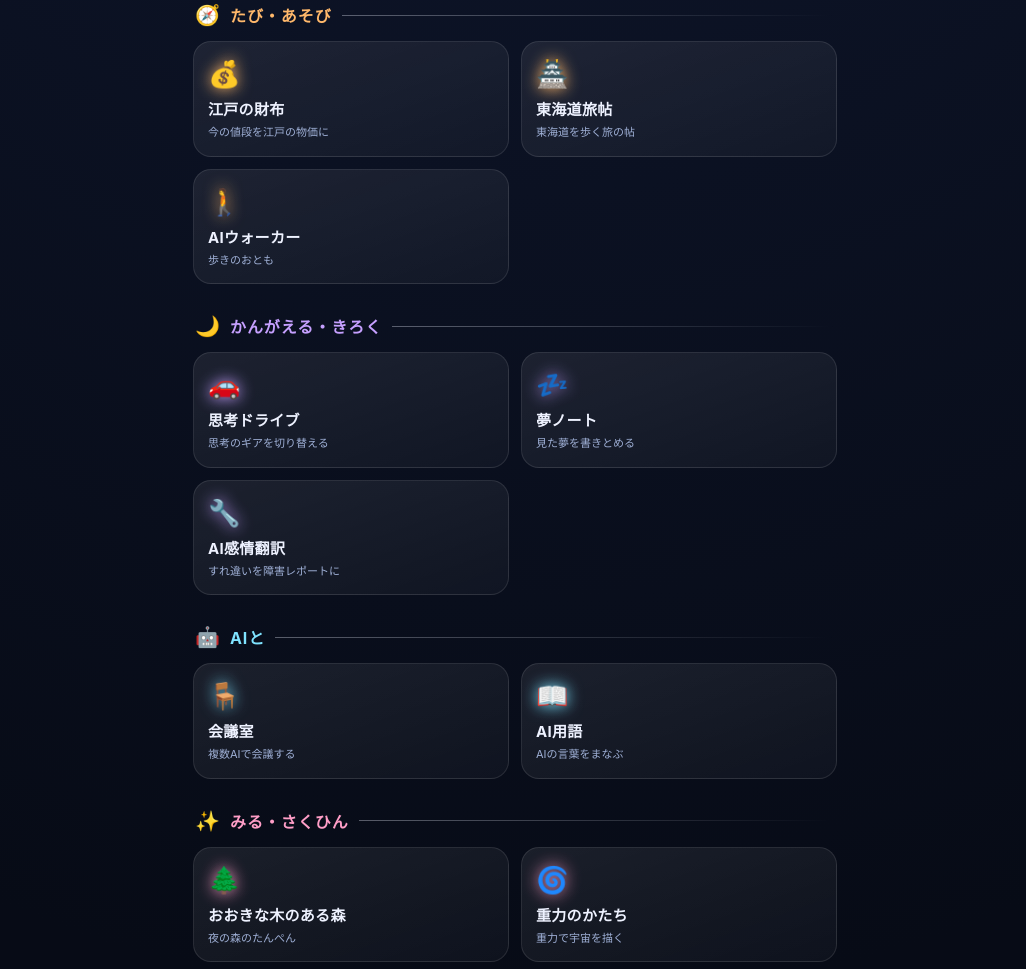
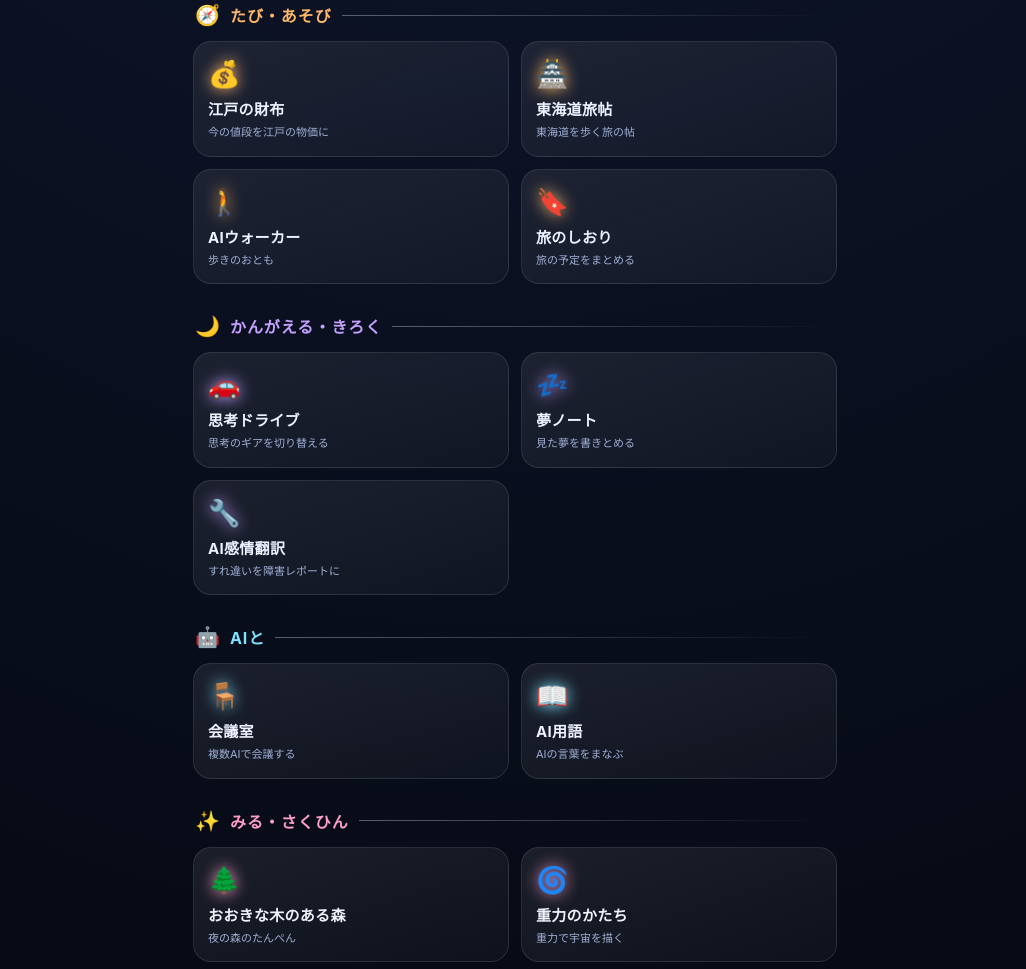
Before and after one commit to hirominemoto/portal, a plain HTML site: page index.html in a window 1280 px wide. Shown: the part 869-1838 px from the top of the page, without its empty margins (125-1151 px from the left). Drawn offline with Linux system fonts and the light colour scheme.

Commit message:
Add files via upload

```diff
--- a/index.html
+++ b/index.html
@@ -116,6 +116,7 @@
       <a class="card" href="https://hirominemoto.github.io/edo-wallet/"><span class="glow"></span><span class="ic">💰</span><span class="nm">江戸の財布</span><span class="ds">今の値段を江戸の物価に</span></a>
       <a class="card" href="https://strong-piroshki-b63015.netlify.app/#home"><span class="glow"></span><span class="ic">🏯</span><span class="nm">東海道旅帖</span><span class="ds">東海道を歩く旅の帖</span></a>
       <a class="card" href="https://aiwalkerapp-6eagu7rx.manus.space/"><span class="glow"></span><span class="ic">🚶</span><span class="nm">AIウォーカー</span><span class="ds">歩きのおとも</span></a>
+      <a class="card" href="https://quiet-marshmallow-b83f2b.netlify.app/"><span class="glow"></span><span class="ic">🔖</span><span class="nm">旅のしおり</span><span class="ds">旅の予定をまとめる</span></a>
     </div>
   </section>
 
```
